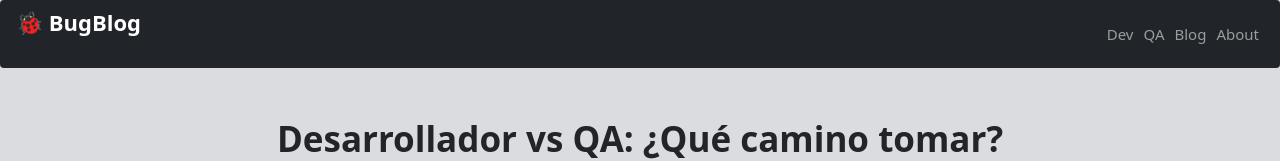
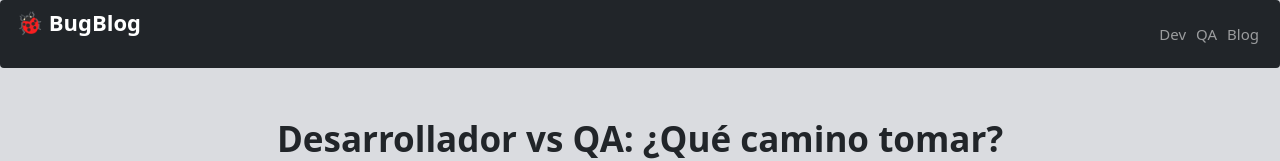
Before and after one commit to caberos/bugblog, a React (Create React App) app: page / in a window 1280 px wide. Shown: the top 161 px of the page. Built offline with nearby package versions, Linux system fonts and the light colour scheme.

Commit message:
fix the problems

```diff
--- a/src/pages/components/navbar.jsx
+++ b/src/pages/components/navbar.jsx
@@ -19,16 +19,13 @@ return (
         <div className="collapse navbar-collapse" id="navbarNav">
             <ul className="navbar-nav ms-auto mb-2 mb-lg-0" style={{ gap: "2.5 rem", display: "flex" }}>
                 <li className="nav-item" style={{ fontSize: "1.5rem" }}>
-                    <Link className="nav-link" to="/dev">Dev</Link>
+                    <Link className="nav-link" to="/blog/rol-dev">Dev</Link>
                 </li>
                 <li className="nav-item" style={{ fontSize: "1.5rem" }}>
-                    <Link className="nav-link" to="/qa">QA</Link>
+                    <Link className="nav-link" to="/blog/rol-qa">QA</Link>
                 </li>
                 <li className="nav-item" style={{ fontSize: "1.5rem" }}>
                     <Link className="nav-link" to="/blog">Blog</Link>
-                </li>
-                <li className="nav-item" style={{ fontSize: "1.5rem" }}>
-                    <Link className="nav-link" to="/about">About</Link>
                 </li>
             </ul>
         </div>
```
